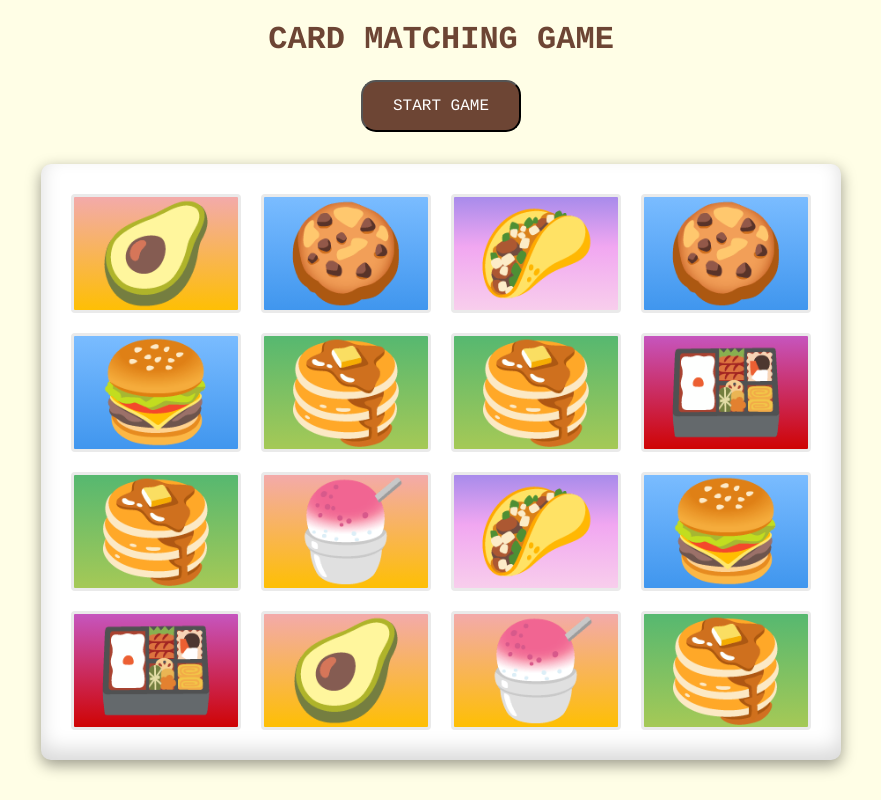
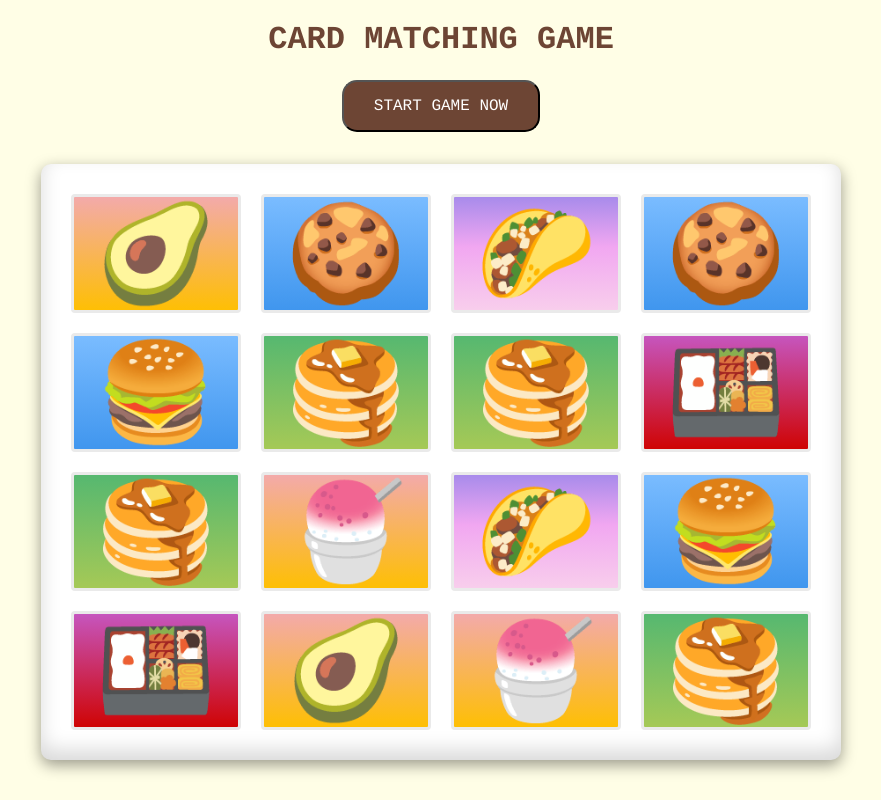
Before and after one commit to HyejuChoi/monsters, a plain HTML site: page index.html in a window 1280 px wide. Shown: the whole page, without its empty margins (199-1080 px from the left). Drawn offline with Linux system fonts and the light colour scheme; a web font is replaced by a local one.

Commit message:
changing text

```diff
--- a/index.html
+++ b/index.html
@@ -13,7 +13,7 @@
 <body>
   <header>
     <h1>Card Matching Game</h1>
-    <button id="startBtn">Start Game</button>
+    <button id="startBtn">Start Game Now</button>
   </header>
   <section class="container">
     <div class="cards">
```
